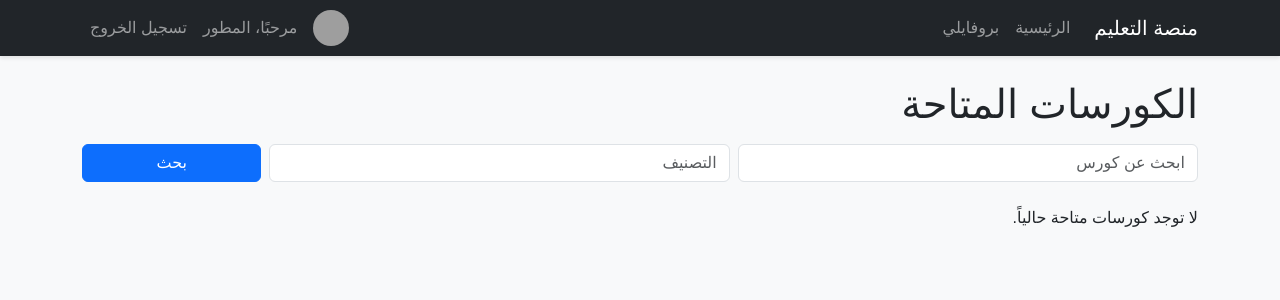
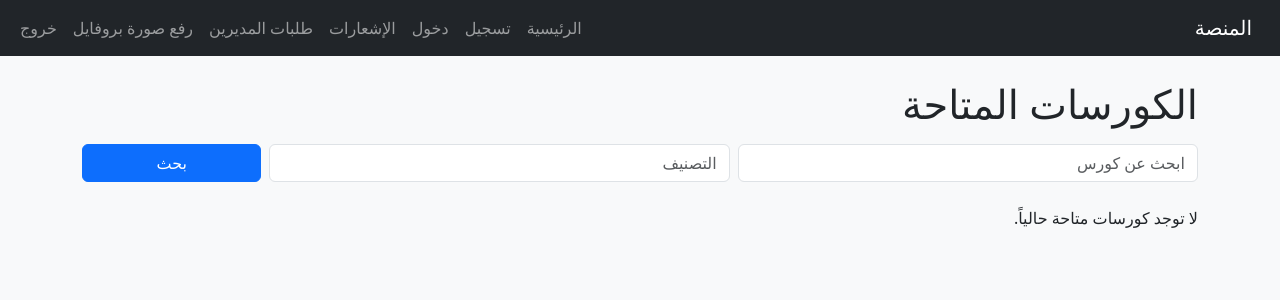
Before and after one commit to lonayr/mansa, a Flask app: page / in a window 1280 px wide. Shown: the top 300 px of the page. Run offline with Flask 3, Linux system fonts and the light colour scheme; the visitor is signed in with stand-in values (Sample User, id 1); grey boxes are pictures that could not be loaded.

Commit message:
Refactor base HTML template for RTL support

```diff
--- a/templates/base.html
+++ b/templates/base.html
@@ -1,75 +1,46 @@
-<!doctype html>
-<html lang="ar" dir="rtl">
+<!DOCTYPE html>
+<html lang="ar">
 <head>
-  <meta charset="utf-8">
-  <meta name="viewport" content="width=device-width, initial-scale=1">
-  <title>{{ settings.platform_name if settings else "منصة التعليم" }}</title>
-  <link href="https://cdn.jsdelivr.net/npm/bootstrap@5.3.2/dist/css/bootstrap.rtl.min.css" rel="stylesheet">
-  <style>
-    body { background-color: #f8f9fa; font-family: "Tajawal", sans-serif; }
-    .navbar { box-shadow: 0 2px 4px rgba(0,0,0,0.1); }
-    .card { transition: transform 0.2s ease; }
-    .card:hover { transform: scale(1.02); }
-    .avatar { width: 36px; height: 36px; border-radius: 50%; object-fit: cover; }
-    .fade-in { animation: fadeIn 0.6s ease-in-out; }
-    @keyframes fadeIn { from {opacity: 0;} to {opacity: 1;} }
-  </style>
+    <meta charset="UTF-8">
+    <title>منصّة التعليم</title>
+    <link rel="stylesheet" href="https://cdn.jsdelivr.net/npm/bootstrap@5.3.2/dist/css/bootstrap.min.css">
 </head>
-<body>
+<body dir="rtl" class="bg-light">
 <nav class="navbar navbar-expand-lg navbar-dark bg-dark mb-4">
-    <div class="container">
-      {% if settings and settings.logo_filename %}
-        <img src="{{ url_for('settings_file', filename=settings.logo_filename) }}" alt="Logo" style="height:32px;" class="me-2">
+  <div class="container-fluid">
+    <a class="navbar-brand" href="{{ url_for('index') }}">المنصة</a>
+    <ul class="navbar-nav me-auto mb-2 mb-lg-0">
+      <li class="nav-item"><a class="nav-link" href="{{ url_for('index') }}">الرئيسية</a></li>
+      <li class="nav-item"><a class="nav-link" href="{{ url_for('register') }}">تسجيل</a></li>
+      <li class="nav-item"><a class="nav-link" href="{{ url_for('login') }}">دخول</a></li>
+      {% if current_user %}
+        <li class="nav-item"><a class="nav-link" href="{{ url_for('notifications') }}">الإشعارات
+          {% if notif_count and notif_count > 0 %}
+            <span class="badge bg-warning text-dark">{{ notif_count }}</span>
           {% endif %}
-      <a class="navbar-brand" href="{{ url_for('index') }}">{{ settings.platform_name if settings else "منصة التعليم" }}</a>
-      <button class="navbar-toggler" type="button" data-bs-toggle="collapse" data-bs-target="#nav">
-        <span class="navbar-toggler-icon"></span>
-      </button>
-      <div class="collapse navbar-collapse" id="nav">
-        <ul class="navbar-nav me-auto">
-          <li class="nav-item"><a class="nav-link" href="{{ url_for('index') }}">الرئيسية</a></li>
-          {% if current_user %}
-            <li class="nav-item"><a class="nav-link" href="{{ url_for('profile') }}">بروفايلي</a></li>
+        </a></li>
+        {% if current_user.is_developer %}
+          <li class="nav-item"><a class="nav-link" href="{{ url_for('developer_requests') }}">طلبات المديرين</a></li>
         {% endif %}
-          {% if current_user and current_user.is_admin %}
-            <li class="nav-item"><a class="nav-link" href="{{ url_for('add_course') }}">إضافة كورس</a></li>
-            <li class="nav-item"><a class="nav-link" href="{{ url_for('admin_settings') }}">إعدادات المطوّر</a></li>
+        {% if current_user.is_admin and current_user.is_active %}
+          <li class="nav-item"><a class="nav-link" href="{{ url_for('admin_requests') }}">طلبات المدرسين</a></li>
         {% endif %}
-        </ul>
-        <ul class="navbar-nav">
-          {% if current_user %}
-            <li class="nav-item d-flex align-items-center">
-              {% if current_user.profile_image %}
-                <img class="avatar me-2" src="{{ url_for('profile_image', filename=current_user.profile_image) }}">
-              {% else %}
-                <img class="avatar me-2" src="https://ui-avatars.com/api/?name={{ current_user.name }}">
-              {% endif %}
-              <span class="nav-link">مرحبًا، {{ current_user.name }}</span>
-            </li>
-            <li class="nav-item"><a class="nav-link" href="{{ url_for('logout') }}">تسجيل الخروج</a></li>
-          {% else %}
-            <li class="nav-item"><a class="nav-link" href="{{ url_for('login') }}">تسجيل الدخول</a></li>
-            <li class="nav-item"><a class="nav-link" href="{{ url_for('register') }}">إنشاء حساب</a></li>
+        <li class="nav-item"><a class="nav-link" href="{{ url_for('profile_upload') }}">رفع صورة بروفايل</a></li>
+        <li class="nav-item"><a class="nav-link" href="{{ url_for('logout') }}">خروج</a></li>
       {% endif %}
     </ul>
   </div>
-    </div>
 </nav>
 
-  <div class="container fade-in">
+<div class="container">
   {% with messages = get_flashed_messages(with_categories=true) %}
     {% if messages %}
       {% for category, message in messages %}
-          <div class="alert alert-{{ category }} alert-dismissible fade show" role="alert">
-            {{ message }}
-            <button type="button" class="btn-close" data-bs-dismiss="alert"></button>
-          </div>
+        <div class="alert alert-{{ category }} mb-3">{{ message }}</div>
       {% endfor %}
     {% endif %}
   {% endwith %}
   {% block content %}{% endblock %}
 </div>
-
-  <script src="https://cdn.jsdelivr.net/npm/bootstrap@5.3.2/dist/js/bootstrap.bundle.min.js"></script>
 </body>
 </html>
```
Lines whose indentation alone changed are shown as unchanged.
